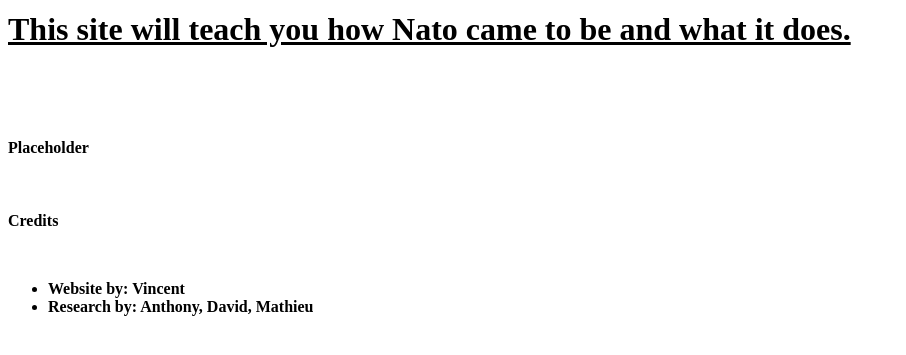
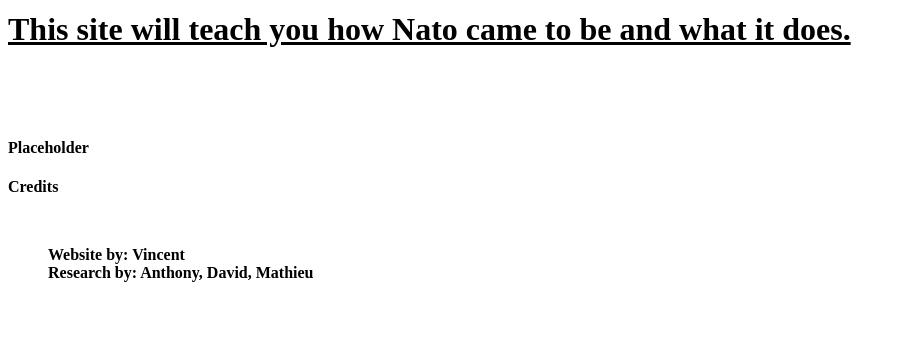
Before and after one commit to RalCallerofStorms/Nato-project, a plain HTML site: page index.html in a window 1280 px wide. Shown: the part 79-434 px from the top of the page, without its empty margins (0-906 px from the left). Drawn offline with Linux system fonts and the light colour scheme.

Commit message:
Update index.html

```diff
--- a/index.html
+++ b/index.html
@@ -10,10 +10,10 @@
 <p><u>This site will teach you how Nato came to be and what it does.</u></p>
 <br>
 <h4><p>Placeholder</p><h4>
-<br>
+<lr
     <p>Credits</p>
     <br>
-<ul>
+<ul style="list-style-type: none;">
     <li>Website by: Vincent</li>
     <li>Research by: Anthony, David, Mathieu</li>
 </ul>
```
